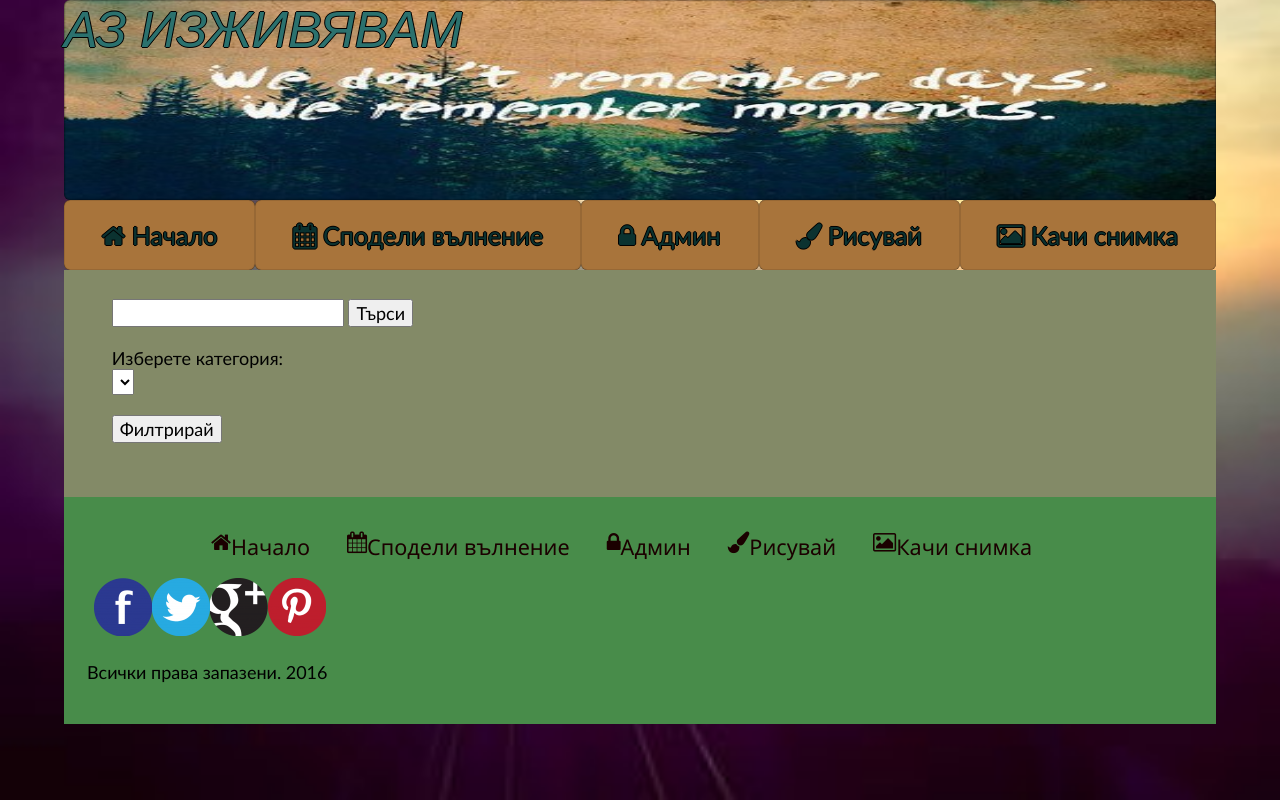
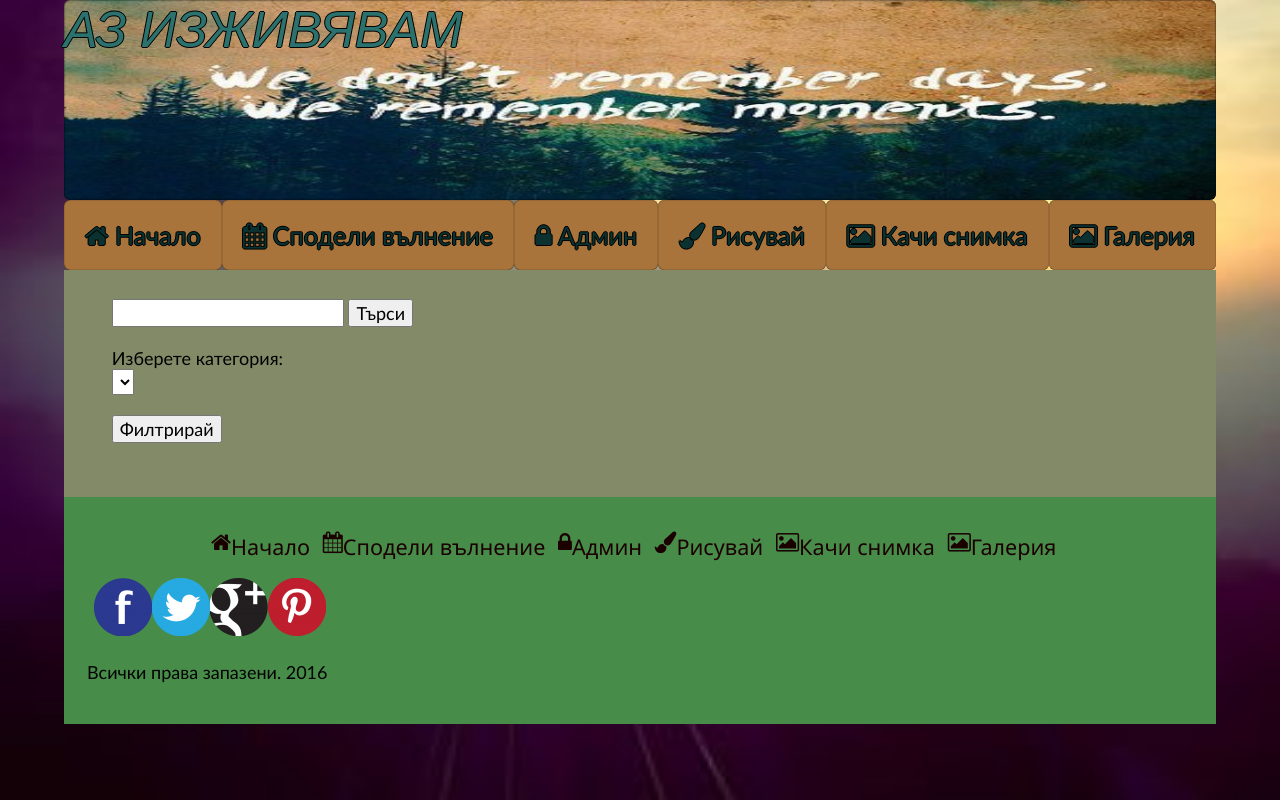
Before and after one commit to PetarAD/moments-1, a CodeIgniter app: page /database/index.php/admin/sort in a window 1280 px wide. Run offline with CodeIgniter, Linux system fonts and the light colour scheme; data that the repository does not hold is empty.

Commit message:
galeri
gallery

```diff
--- a/application/views/layouts/default.php
+++ b/application/views/layouts/default.php
@@ -32,6 +32,8 @@
 Рисувай</a></li>
 <li><a href="<?= site_url('/galleries') ?>"><i class="fa fa-picture-o" aria-hidden="true"></i>
 Качи снимка</a></li>
+<li><a href="<?= site_url('/galleries/show') ?>"><i class="fa fa-picture-o" aria-hidden="true"></i>
+Галерия</a></li>
   </ul>
 </nav>
 
@@ -53,6 +55,8 @@
 Рисувай</a></li>
         <li><a href="<?= site_url('/galleries') ?>"><i class="fa fa-picture-o" aria-hidden="true"></i>
 Качи снимка</a></li>
+<li><a href="<?= site_url('/galleries/show') ?>"><i class="fa fa-picture-o" aria-hidden="true"></i>
+Галерия</a></li>
           </ul>
         </nav>
         <ul class="social flex-3">
```
